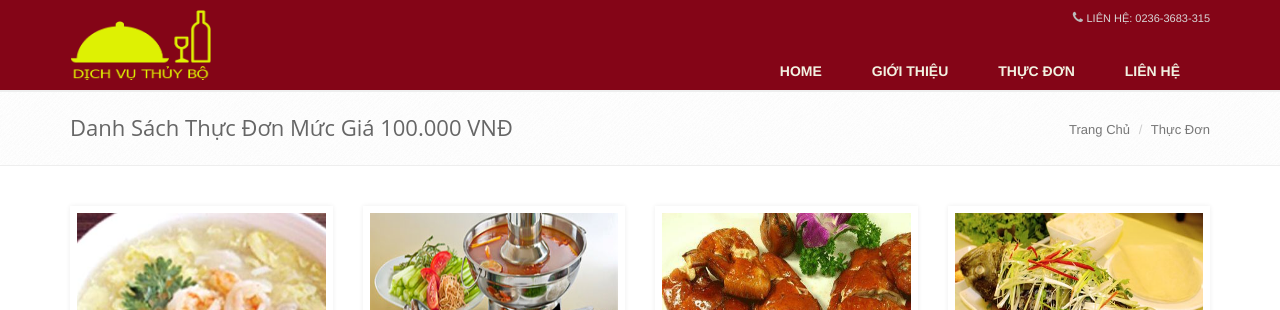
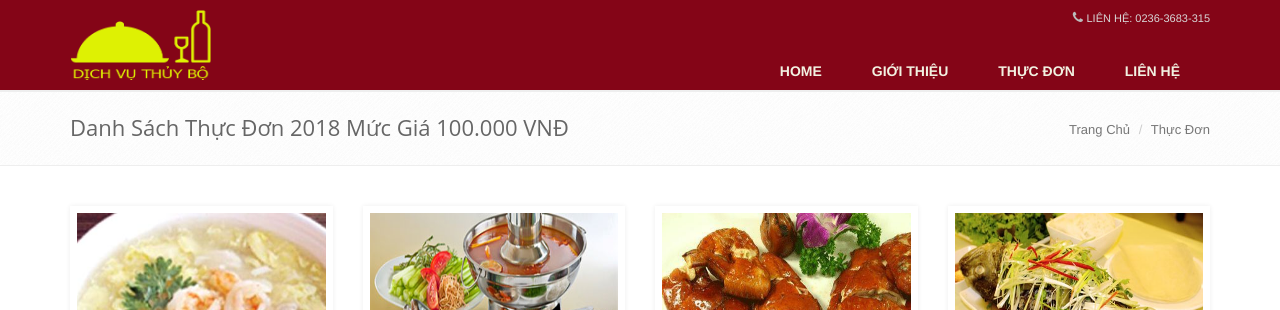
Before and after one commit to nguyenpc/thuybodanang, a Jekyll site: the page built from menu100.html, in a window 1280 px wide and 900 px high. Shown: the top 310 px of the window. Built offline with Jekyll 4.4.1, drawn with Linux system fonts in a browser that asks for light colours.

Commit message:
Update menu100.html

```diff
--- a/menu100.html
+++ b/menu100.html
@@ -6,7 +6,7 @@ permalink: thuc-don-tiec-100-000.html
 ---
 <div class="breadcrumbs">
   <div class="container">
-    <h1 class="pull-left">Danh Sách Thực Đơn Mức Giá 100.000 VNĐ</h1>
+    <h1 class="pull-left">Danh Sách Thực Đơn 2018 Mức Giá 100.000 VNĐ</h1>
     <ul class="pull-right breadcrumb">
       <li><a href="/">Trang Chủ</a></li>
       <li><a href="">Thực Đơn</a></li>
```
